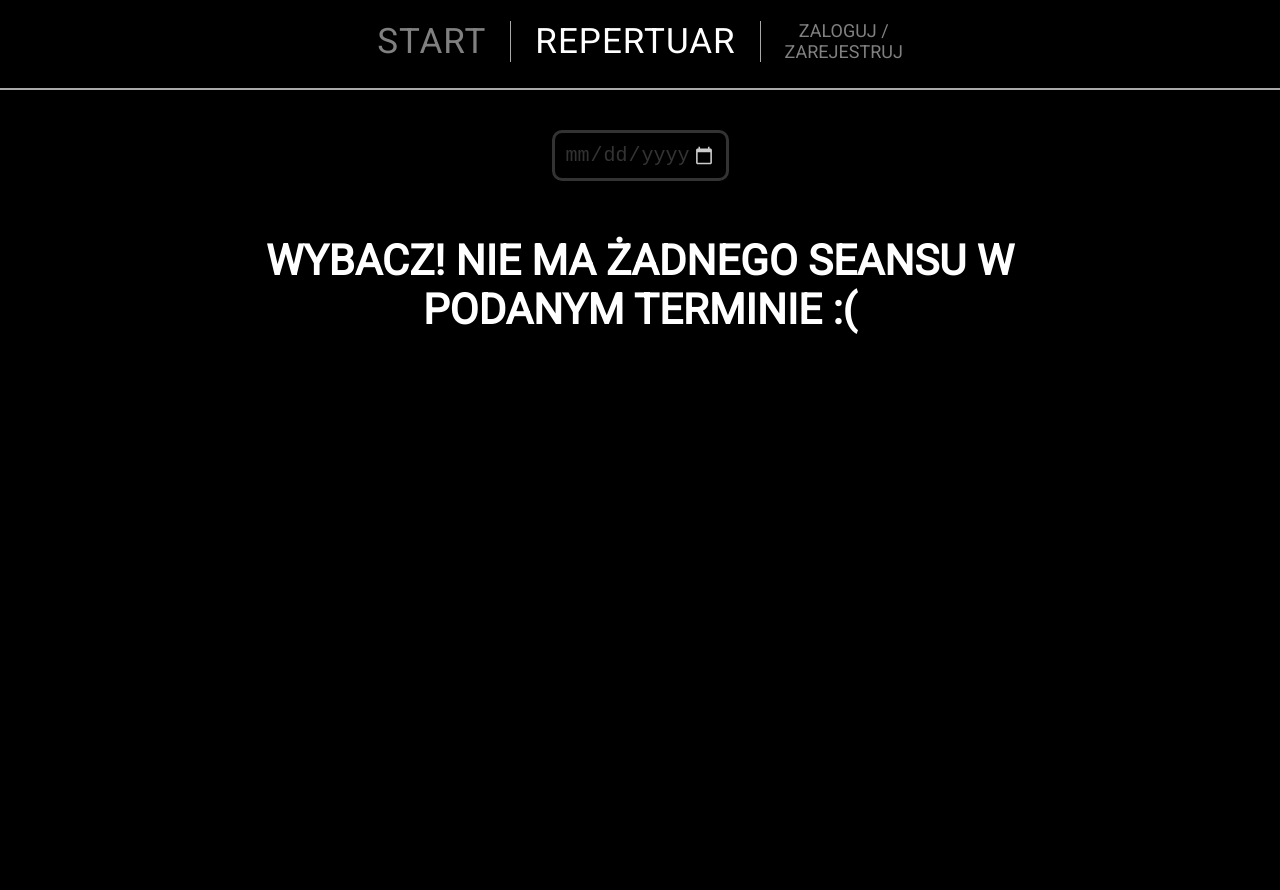
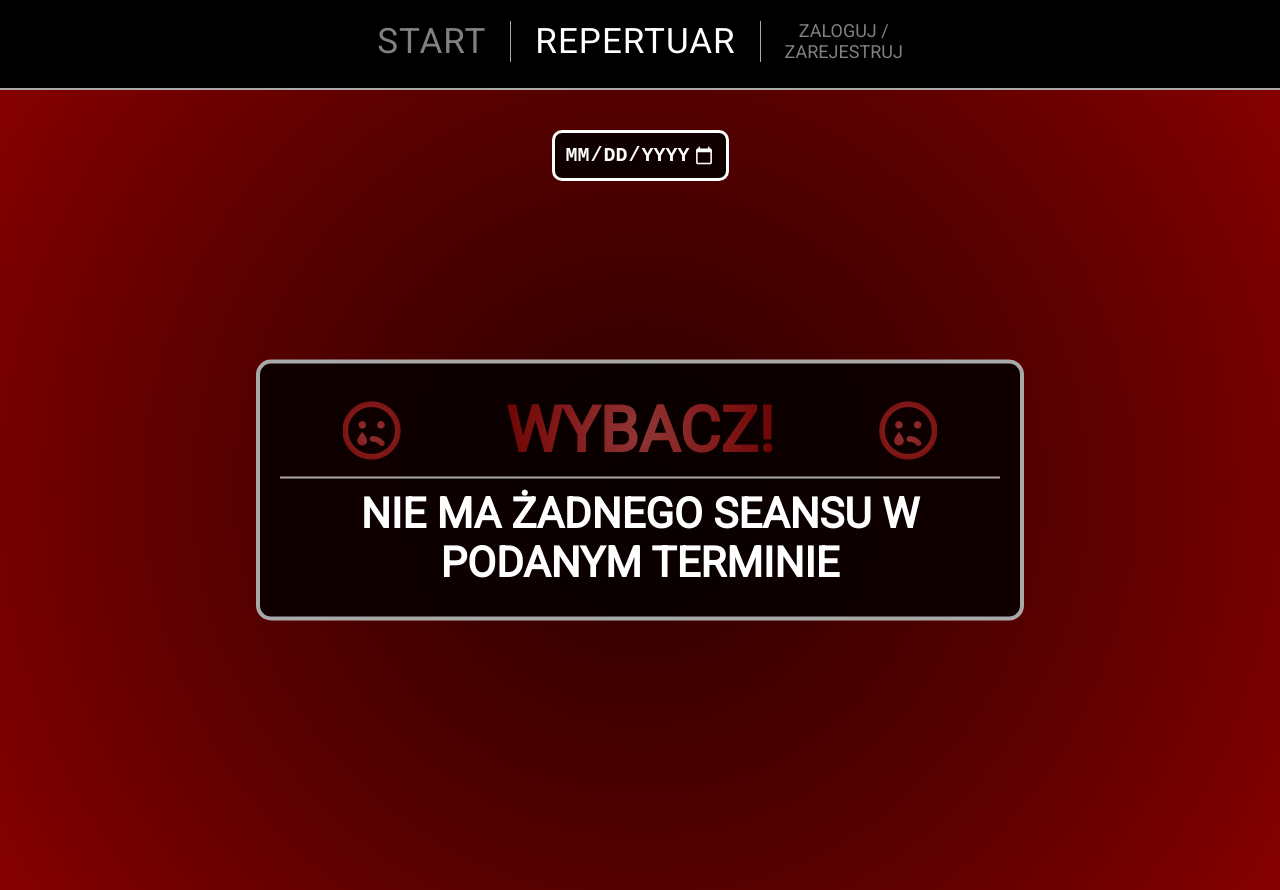
Before and after one commit to lukasz-staniszewski/cinema-booking-app, a React (Create React App) app in the folder src/main-frontend/: page /repertuar in a window 1280 px wide. Built offline with nearby package versions, Linux system fonts and the light colour scheme; no server answers.

Commit message:
CBA-50 - loading on cinema hall and nicer gui

```diff
--- a/src/main-frontend/src/components/Calendar.module.css
+++ b/src/main-frontend/src/components/Calendar.module.css
@@ -1,10 +1,12 @@
 .calendar{
     margin-top: 40px;
     padding: 10px;
-    background-color: transparent;
-    border: 3px solid white;
+    background-color: rgba(255,255,255,0.8);
+    border: 3px solid black;
     border-radius: 10px;
-    color: white;
-    filter: invert(0.8);
+    color: black;
+    filter: invert(1);
     font-size: 20px;
+    font-weight: bold;
+    text-transform: uppercase;
 }
--- a/src/main-frontend/src/components/Film.js
+++ b/src/main-frontend/src/components/Film.js
@@ -6,7 +6,6 @@ const Film = (props) => {
         let divided = hour.split(':');
         return divided[0] + ":" + divided[1];
     }
-
     return (
         <li key={props.show.movieId} className={classes.card}>
             <h2>{props.show.name}</h2>
@@ -18,7 +17,7 @@ const Film = (props) => {
             </ul>
             {props.show.description && <p>{props.show.description}</p>}
             <ul className={classes.hours}>
-                    {props.show.showtimeInfo.map(item=><Link to="/rezerwacja" state={{showtimeInfo: item, filmInfo: props.show,}} >{convertHour(item.hour)}</Link>)}
+                    {props.show.showtimeInfo.map(item=><Link key={item.showtimeId} to="/rezerwacja" state={{showtimeInfo: item, filmInfo: props.show,}} >{convertHour(item.hour)}</Link>)}
             </ul>
         </li>
     );
--- a/src/main-frontend/src/components/Film.module.css
+++ b/src/main-frontend/src/components/Film.module.css
@@ -1,6 +1,8 @@
+.card:not(:nth-child(1)){
+    border-top: 1px solid darkgray;
+}
 .card{
     padding:30px 0;
-    border-top: 1px solid darkgray;
     color: white;
 }
 
--- a/src/main-frontend/src/components/FilmList.module.css
+++ b/src/main-frontend/src/components/FilmList.module.css
@@ -1,5 +1,8 @@
 .offerts-list {
     width: 80%;
-    margin: 50px auto 0;
-    padding-bottom: 50px;
+    margin: 50px auto;
+    padding: 50px;
+    background-color: rgba(0,0,0,0.7);
+    border: 4px solid white;
+    border-radius: 20px;
 }
--- a/src/main-frontend/src/components/NoFilmInfo.js
+++ b/src/main-frontend/src/components/NoFilmInfo.js
@@ -3,9 +3,19 @@ import styles from "./NoFilmInfo.module.css";
 const NoFilmInfo = () => {
     return(
         <div className={styles.wrapper}>
-            <p>
-                Wybacz! Nie ma żadnego seansu w podanym terminie :(
-            </p>
+            <div>
+                <i className="far fa-sad-tear"/>
+                <h2>
+                    Wybacz!
+                </h2>
+                <i className="far fa-sad-tear"/>
+            </div>
+            <div>
+                <p>
+                    Nie ma żadnego seansu w podanym terminie
+                </p>
+            </div>
+
         </div>)
 };
 
--- a/src/main-frontend/src/components/NoFilmInfo.module.css
+++ b/src/main-frontend/src/components/NoFilmInfo.module.css
@@ -1,12 +1,47 @@
-p{
+.wrapper{
     color: white;
-}
-.wrapper{
-    margin: 55px auto 0;
+    display: flex;
+    flex-direction: column;
+    align-items: center;
+    justify-items: center;
+    margin: 0 auto;
     text-align: center;
     text-transform: uppercase;
     font-size: 42px;
     font-family: 'Roboto', sans-serif;
     font-weight: bold;
     width: 60vw;
+    padding: 20px;
+    background-color: rgba(0,0,0,0.8);
+    border: 4px solid darkgrey;
+    border-radius: 15px;
+    position: absolute;
+    left: 50%;
+    top: 50%;
+    transform: translate(-50%, -50%);
 }
+
+.wrapper i{
+    font-size: 60px;
+}
+
+.wrapper div:nth-child(1){
+    display: flex;
+    flex-direction: row;
+    align-items: center;
+    justify-content: space-around;
+    width: 100%;
+    padding: 10px;
+}
+
+.wrapper>div>h2, .wrapper>div>i{
+    background: radial-gradient(circle, rgba(143,54,54,1) 0%, rgba(133,29,29,1) 50%, rgba(108,4,4,1) 100%);
+    -webkit-background-clip: text;
+    -webkit-text-fill-color: transparent;
+}
+
+
+.wrapper>div:nth-child(2){
+    border-top: 2px solid darkgrey;
+    padding: 10px;
+}
--- a/src/main-frontend/src/pages/CinemaHallSite.module.css
+++ b/src/main-frontend/src/pages/CinemaHallSite.module.css
@@ -2,6 +2,7 @@
     padding-top: 35px;
     padding-bottom: 35px;
     display: flex;
+    position: relative;
     flex-direction: column;
     align-items: center;
     background-image: url("../img/cinema-theme.jpeg");
@@ -12,14 +13,12 @@
     min-height: 100vh;
 }
 
-.hall>div>div{
+.hall>div.centerwrapper>div{
     background-color: rgba(0,0,0,0.8);;
     border: 3px solid darkgrey;
     padding: 30px;
     border-radius: 20px;
 }
-
-
 
 .hall .reservationbtn{
     color: white;
@@ -36,7 +35,6 @@
     background-color: darkgray;
 }
 
-
 .row {
     display: flex;
     flex-direction: row;
@@ -52,8 +50,20 @@
     aspect-ratio: 1/1;
     border: none;
     border-radius: 5px;
+    z-index: 4;
+    font-size: 24px;
+    position: relative;
+}
+
+.row button span{
+    font-size: 10px;
+    color: grey;
+    font-weight: bold;
     z-index: 3;
-    font-size: 24px;
+    position: absolute;
+    top: 50%;
+    left: 50%;
+    transform: translate(-50%, -90%);
 }
 
 .screen{
@@ -64,10 +74,10 @@
 
 }
 
-
 .screen div{
     height: 10px;
-    width: 100%;
+    width: 85%;
+    margin: 0 auto;
     background-color: grey;
 }
 
@@ -83,6 +93,15 @@
     color: red;
 }
 
+
+.row button span.occupied{
+    color: red;
+}
+
+.row button span.active{
+    color: black;
+}
+
 .legend{
     text-transform: uppercase;
     display: flex;
@@ -92,11 +111,13 @@
 }
 
 .underscreen{
+    border-top: 2px solid darkgrey;
+    padding-top: 30px;
     display: flex;
     flex-direction: row;
-    justify-content: center;
+    justify-content: space-around;
     align-items: center;
-    margin-top: 35px;
+    margin-top: 60px;
 }
 
 .legend>div{
@@ -107,20 +128,22 @@
 .legend>div:nth-child(1)>i{
     color:darkgrey;
 }
+
 .legend>div:nth-child(2)>i{
     color: var(--dark-red);
 }
+
 .legend>div:nth-child(3)>i{
     color: lawngreen;
 }
 
-.hall>div>div.showtimeinfo{
+.hall>div.centerwrapper>div.showtimeinfo{
     color: white;
     padding: 15px 30px;
     margin-bottom: 25px;
 }
 
-.hall>div>div.showtimeinfo>div:nth-child(1){
+.hall>div.centerwrapper>div.showtimeinfo>div:nth-child(1){
     display: flex;
     font-size: 20px;
     flex-direction: row;
@@ -131,12 +154,12 @@
     text-transform: uppercase;
 }
 
-.hall>div>div.showtimeinfo>div:nth-child(1)>div{
+.hall>div.centerwrapper>div.showtimeinfo>div:nth-child(1)>div{
     display: flex;
     flex-direction: row;
 }
 
-.hall>div>div.showtimeinfo>div>div>p{
+.hall>div.centerwrapper>div.showtimeinfo>div>div>p{
     margin-left: 10px;
 }
 
@@ -154,13 +177,38 @@
 .filminfo li:not(:last-child) {
     border-right: 2px solid darkgray;
 }
-.hall>div>div.showtimeinfo>div:nth-child(2) {
-    display: flex;
+
+.hall>div.centerwrapper>div.showtimeinfo>div:nth-child(2) {
+    display: grid;
+    grid-template-columns: auto 1fr auto;
     flex-direction: row;
     align-items: center;
     justify-content: space-between;
 }
-.hall>div>div.showtimeinfo>div:nth-child(2)>div:nth-child(1) {
-    padding: 10px 30px 10px 0;
+
+.hall>div.centerwrapper>div.showtimeinfo>div:nth-child(2)>div:nth-child(1) {
+    padding: 10px 20px 10px 0;
+}
+
+.hall>div.centerwrapper>div.showtimeinfo>div:nth-child(2)>div:nth-child(3) {
+    padding: 10px 0 10px 20px;
+}
+
+.space{
+    height: 100%;
     border-right: 2px solid darkgrey;
 }
+
+.linewrapper{
+    display: flex;
+    flex-direction: row;
+    align-items: center;
+    color: darkgrey;
+}
+
+.line{
+    margin: 0 5px;
+    background-color: darkgrey;
+    height: 3px;
+    width: 50px;
+}
--- a/src/main-frontend/src/pages/RepertuarSite.module.css
+++ b/src/main-frontend/src/pages/RepertuarSite.module.css
@@ -1,6 +1,12 @@
 .repertuar-container{
-    background-color: black;
+    background: rgb(45,0,0);
+    background: radial-gradient(circle, rgba(45,0,0,1) 0%, rgba(82,0,0,1) 50%, rgba(134,0,0,1) 100%);
     min-height: 100vh;
+    /*z-index: 0;*/
+    position: relative;
+    left: 0;
+    right: 0;
+    padding-bottom: 30px;
 }
 
 .calendar{
```
Also changed, not shown: src/main-frontend/src/pages/CinemaHallSite.js (+50 -13 lines).
